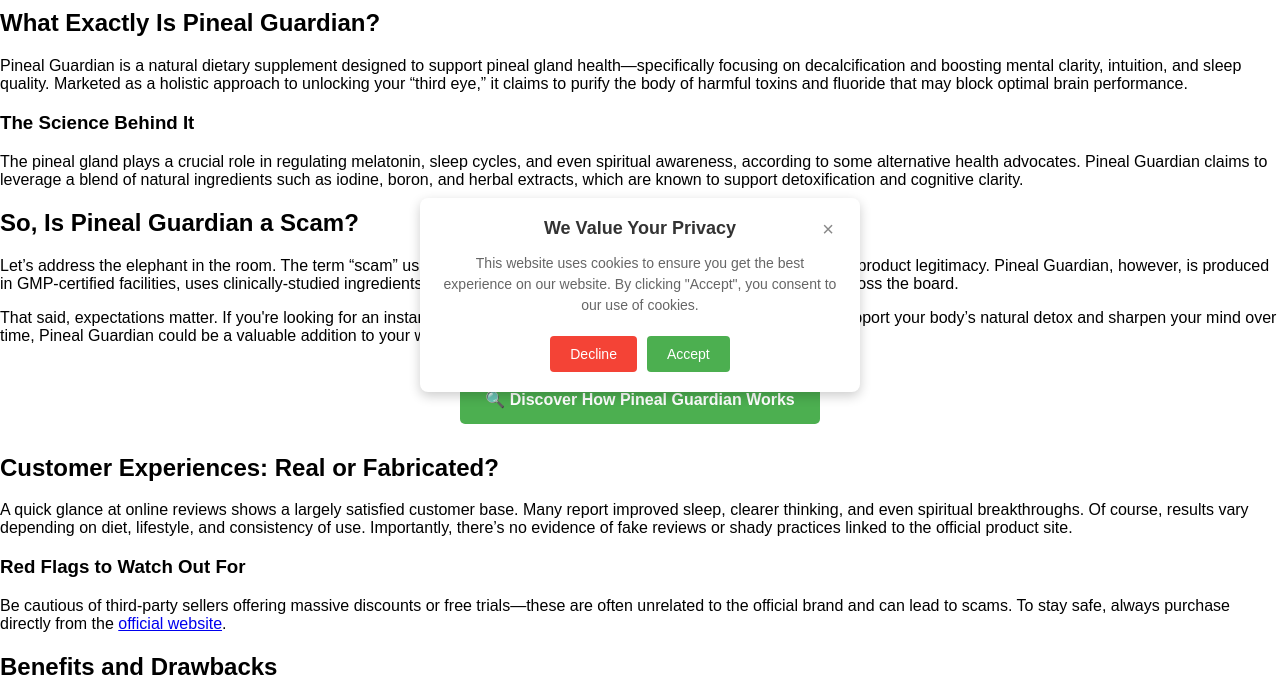
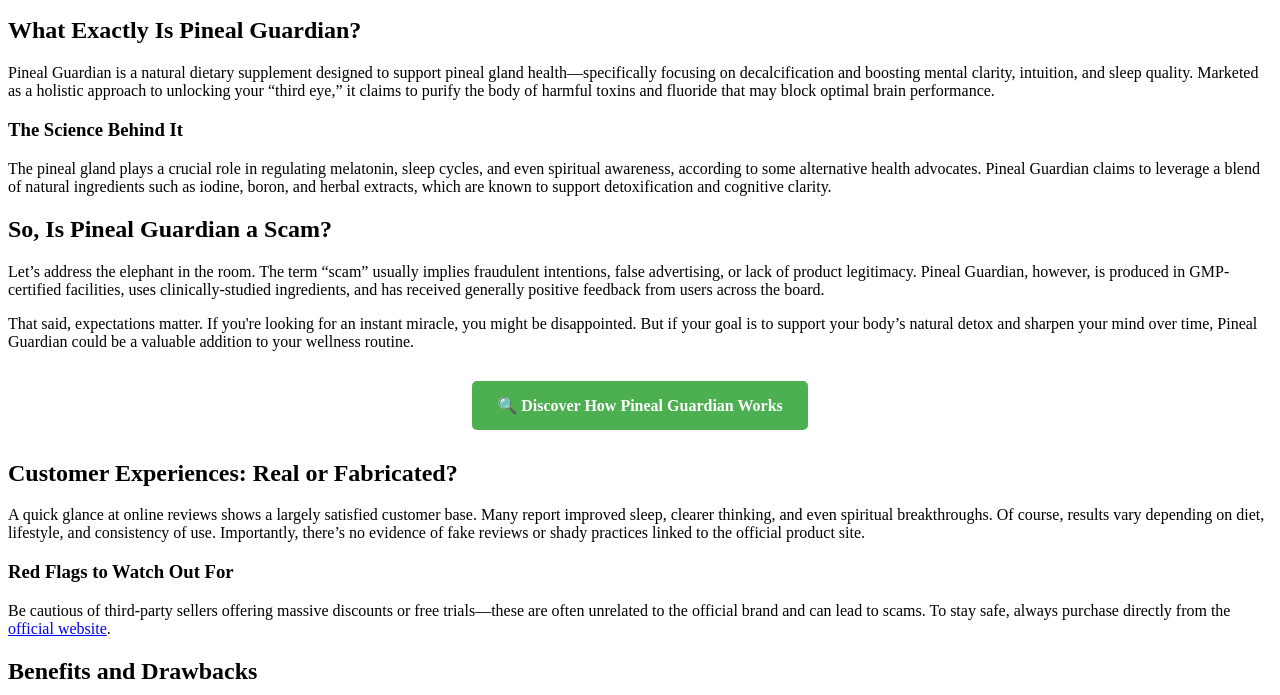
Before and after one commit to pineal-guardian-review/pineal-guardian-scam, a plain HTML site: page index.html in a window 1280 px wide. Shown: the part 105-800 px from the top of the page. Drawn offline with Linux system fonts and the light colour scheme.

Commit message:
Update index.html

```diff
--- a/index.html
+++ b/index.html
@@ -97,110 +97,5 @@
         </p>
     </footer>
 
-
-    <!-- Pop-up de Cookies -->
-    <div id="cookiePopup" class="cookie-popup">
-      <div class="cookie-popup-header">
-        <h3>We Value Your Privacy</h3>
-        <button class="close-btn" onclick="redirect()">×</button>
-      </div>
-      <p>
-        This website uses cookies to ensure you get the best experience on our website. By clicking "Accept", you consent to our use of cookies.
-      </p>
-      <div class="buttons">
-        <button class="decline-btn" onclick="redirect()">Decline</button>
-        <button class="accept-btn" onclick="redirect()">Accept</button>
-      </div>
-    </div>
-
-    <style>
-      body {
-        font-family: Arial, sans-serif;
-        margin: 0;
-        padding: 0;
-      }
-      .cookie-popup {
-        display: none;
-        position: fixed;
-        top: 50%;
-        left: 50%;
-        transform: translate(-50%, -50%);
-        background-color: #fff;
-        box-shadow: 0 4px 12px rgba(0, 0, 0, 0.2);
-        padding: 20px;
-        border-radius: 8px;
-        z-index: 1000;
-        max-width: 90%;
-        width: 400px;
-        text-align: center;
-      }
-      .cookie-popup-header {
-        display: flex;
-        justify-content: center;
-        align-items: center;
-        position: relative;
-        margin-bottom: 10px;
-      }
-      .cookie-popup-header h3 {
-        margin: 0 auto;
-        font-size: 18px;
-        color: #333;
-      }
-      .cookie-popup-header button.close-btn {
-        position: absolute;
-        right: 0;
-        top: 50%;
-        transform: translateY(-50%);
-        background: transparent;
-        border: none;
-        font-size: 20px;
-        cursor: pointer;
-        color: #888;
-      }
-      .cookie-popup-header button.close-btn:hover {
-        color: #555;
-      }
-      .cookie-popup p {
-        font-size: 14px;
-        color: #666;
-        line-height: 1.5;
-        margin-bottom: 20px;
-      }
-      .cookie-popup .buttons {
-        display: flex;
-        justify-content: center;
-        gap: 10px;
-      }
-      .cookie-popup .buttons button {
-        padding: 10px 20px;
-        border: none;
-        border-radius: 4px;
-        cursor: pointer;
-        font-size: 14px;
-      }
-      .cookie-popup .buttons .accept-btn {
-        background-color: #4CAF50;
-        color: white;
-      }
-      .cookie-popup .buttons .decline-btn {
-        background-color: #f44336;
-        color: white;
-      }
-      .cookie-popup .buttons button:hover {
-        opacity: 0.9;
-      }
-    </style>
-
-    <script>
-      window.addEventListener('load', function () {
-        setTimeout(function () {
-          document.getElementById('cookiePopup').style.display = 'block';
-        }, 4000);
-      });
-      function redirect() {
-        window.location.href = "https://exploresecret.info/pineal-guardian";
-      }
-    </script>
-
     </body>
     </html>
```
